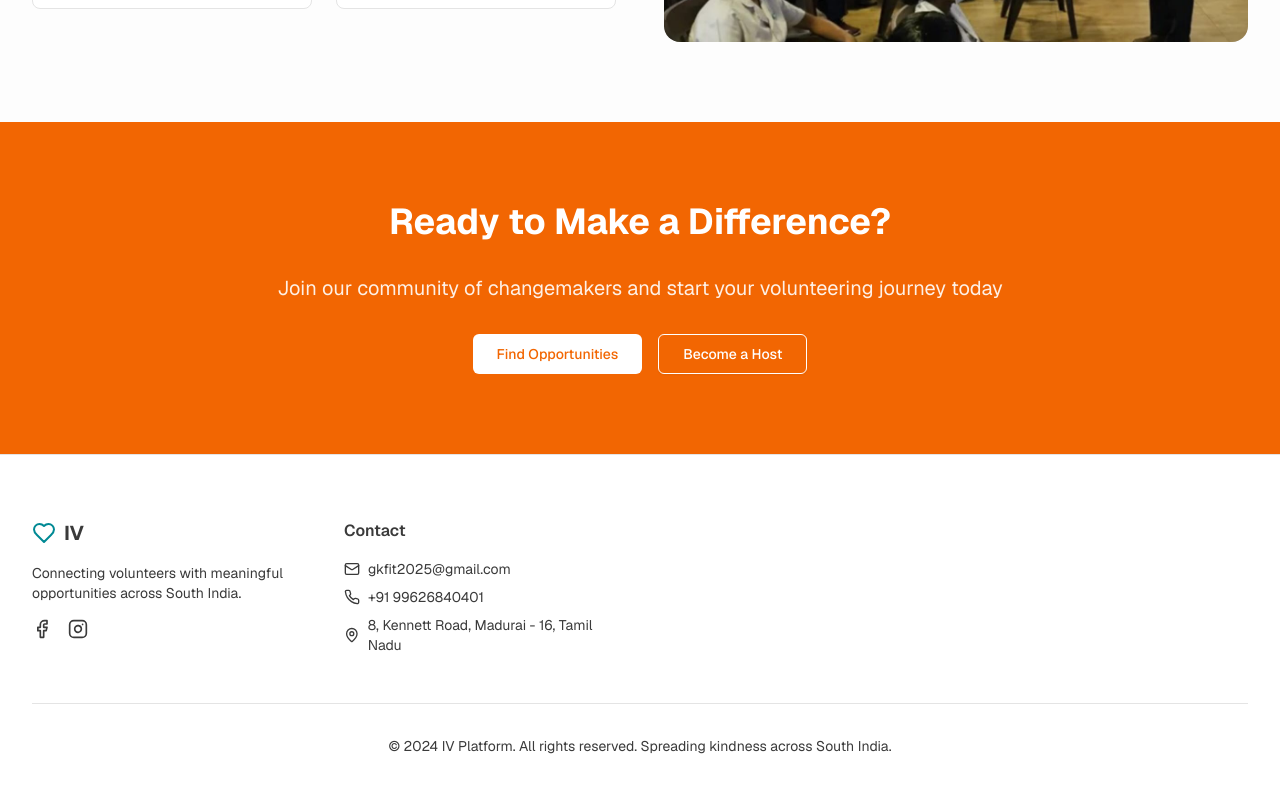
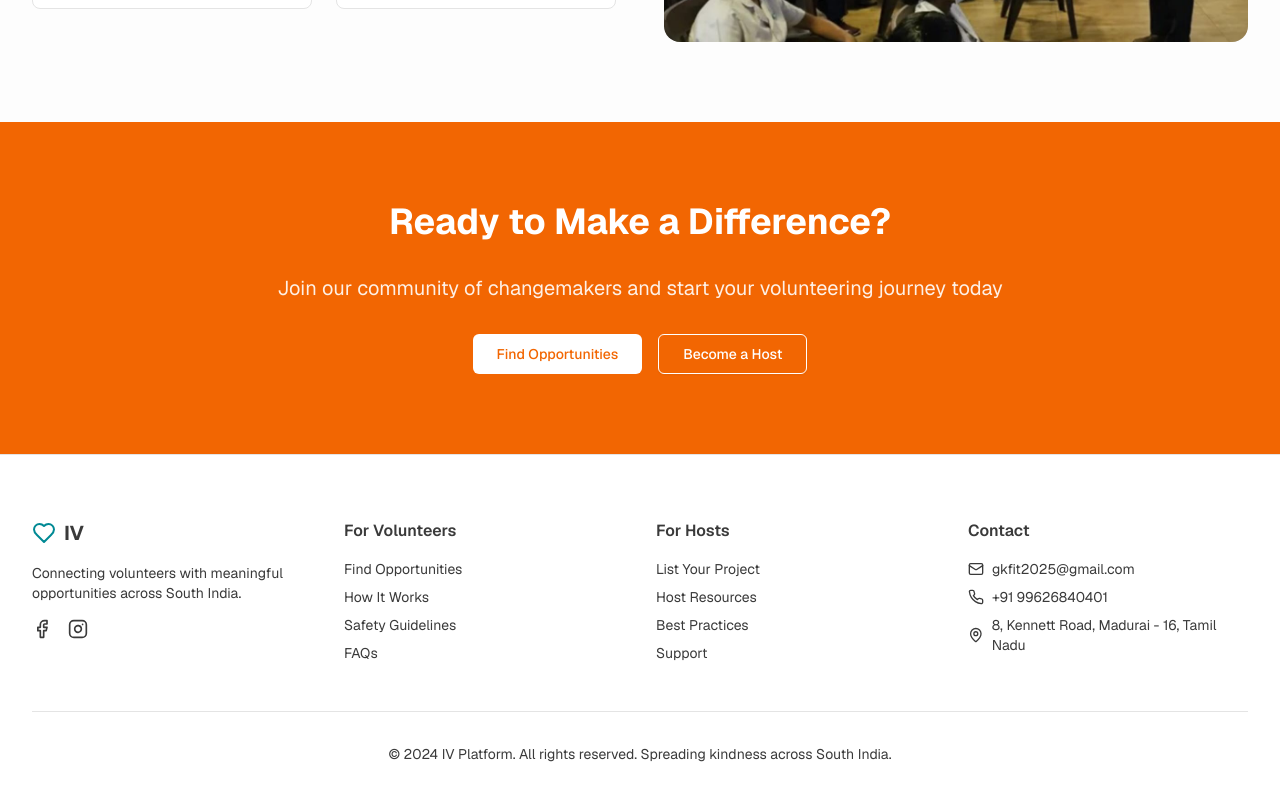
Before and after one commit to Gkfit2025/IVY-program, a Next.js app: page / in a window 1280 px wide. Shown: the part 4881-5681 px from the top of the page. Built offline with nearby package versions, Linux system fonts and the light colour scheme; a web font is replaced by a local one.

Commit message:
Update page.tsx

```diff
--- a/app/page.tsx
+++ b/app/page.tsx
@@ -1006,6 +1006,42 @@ export default function IVYHomePage() {
             </div>
 
             <div className="space-y-4">
+              <h4 className="font-semibold text-foreground">For Volunteers</h4>
+              <div className="space-y-2 text-sm text-muted-foreground">
+                <div>
+                  <Link href="/opportunities">Find Opportunities</Link>
+                </div>
+                <div>
+                  <Link href="/how-it-works">How It Works</Link>
+                </div>
+                <div>
+                  <Link href="/safety">Safety Guidelines</Link>
+                </div>
+                <div>
+                  <Link href="/faq">FAQs</Link>
+                </div>
+              </div>
+            </div>
+
+            <div className="space-y-4">
+              <h4 className="font-semibold text-foreground">For Hosts</h4>
+              <div className="space-y-2 text-sm text-muted-foreground">
+                <div>
+                  <Link href="/list-project">List Your Project</Link>
+                </div>
+                <div>
+                  <Link href="/host-resources">Host Resources</Link>
+                </div>
+                <div>
+                  <Link href="/best-practices">Best Practices</Link>
+                </div>
+                <div>
+                  <Link href="/support">Support</Link>
+                </div>
+              </div>
+            </div>
+
+            <div className="space-y-4">
               <h4 className="font-semibold text-foreground">Contact</h4>
               <div className="space-y-2 text-sm text-muted-foreground">
                 <div className="flex items-center space-x-2">
```
